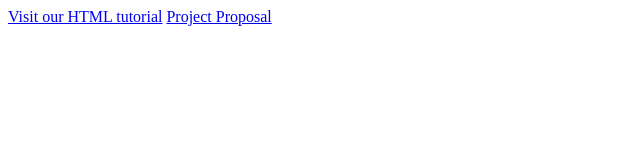
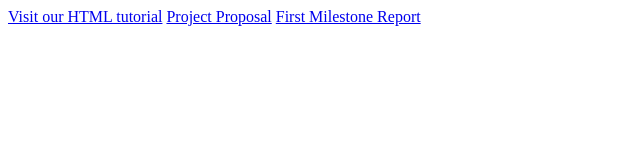
Before and after one commit to anlunx/anlunx.github.io, a plain HTML site: page index.html in a window 1280 px wide. Shown: the whole page, without its empty margins (0-640 px from the left). Drawn offline with Linux system fonts and the light colour scheme.

Commit message:
added first report

```diff
--- a/index.html
+++ b/index.html
@@ -1,2 +1,3 @@
 <a href="https://www.w3schools.com/html/">Visit our HTML tutorial</a>
 <a href="proposal.pdf">Project Proposal</a>
+<a href="report.pdf">First Milestone Report</a>
```
Also changed, not shown: 1 other file.
